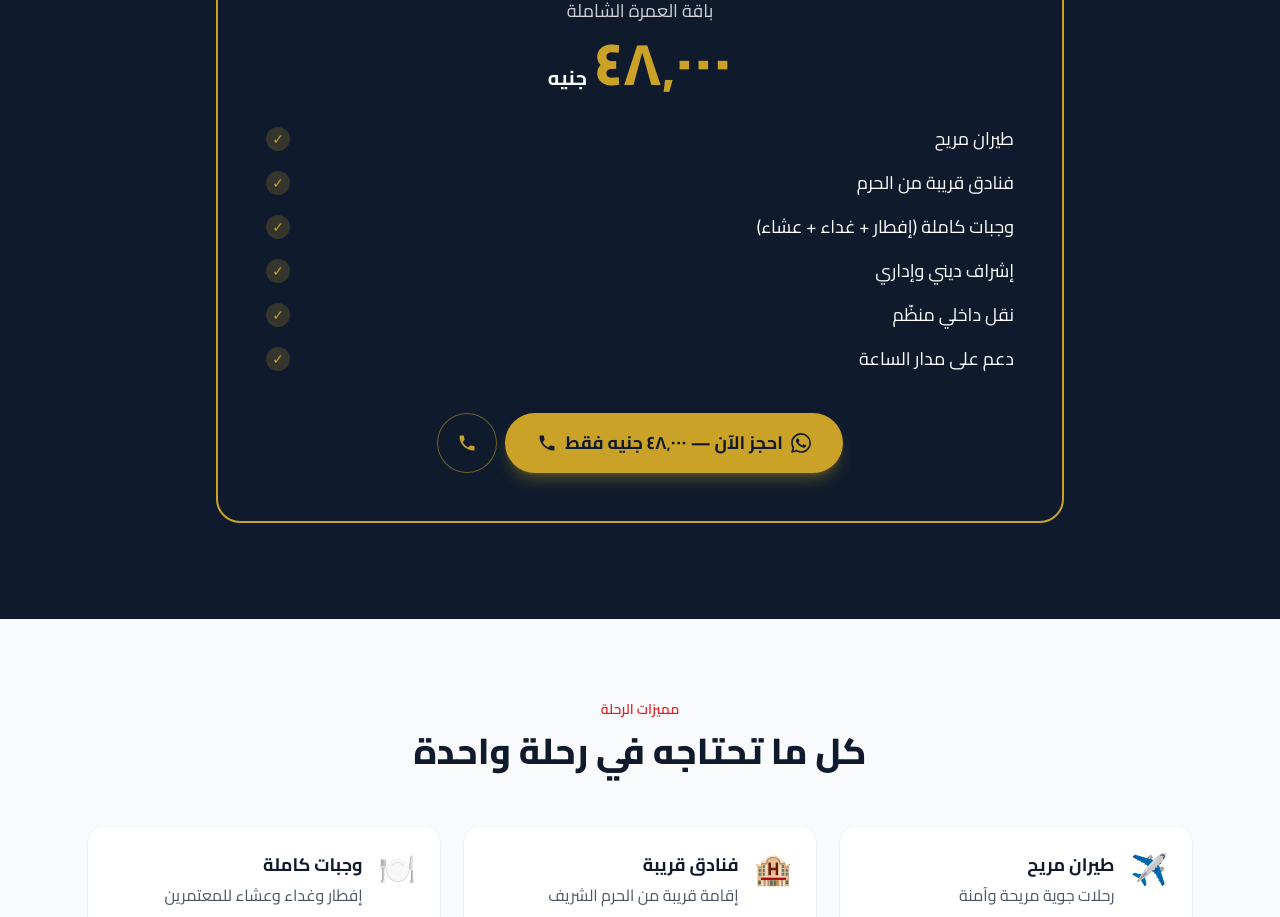
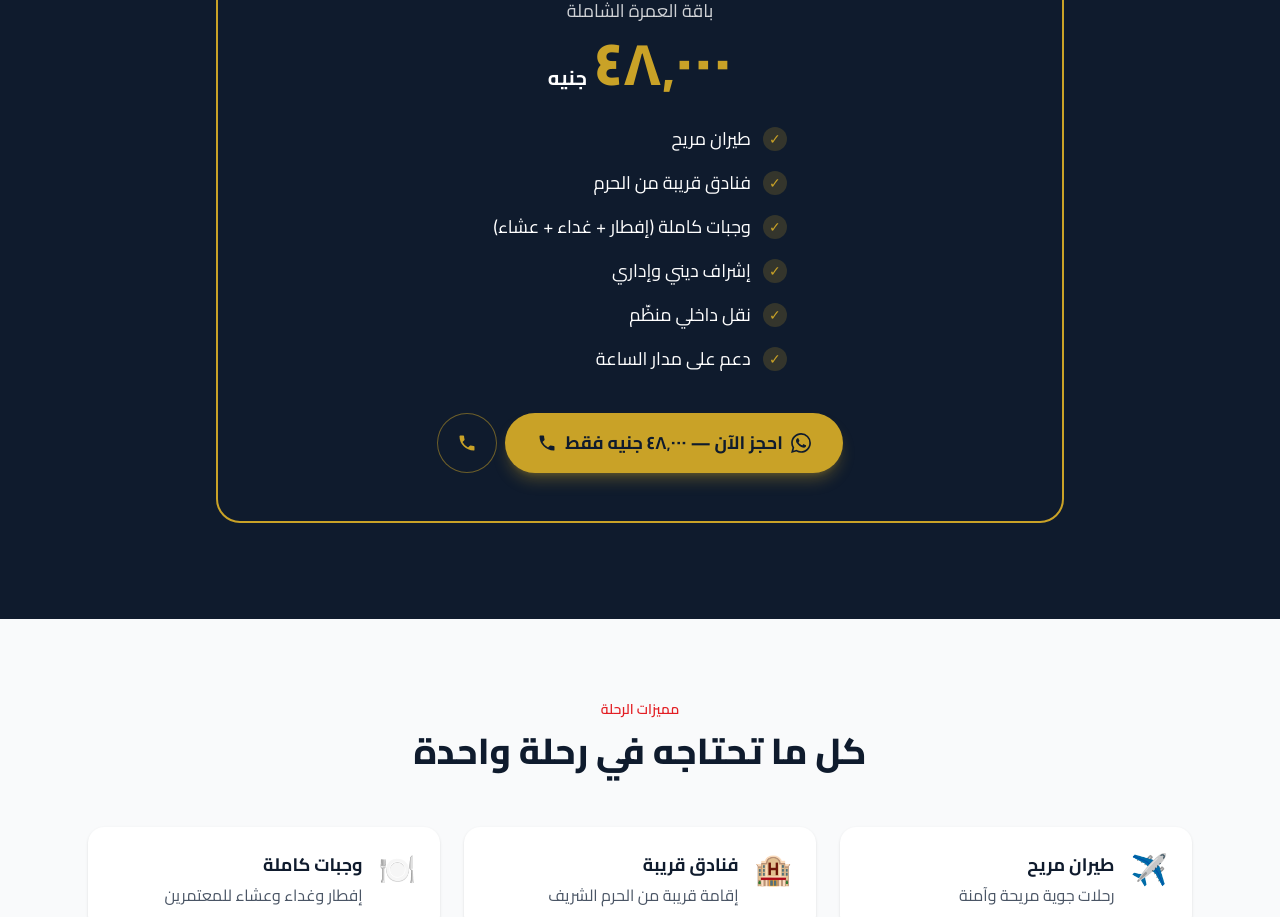
Before and after one commit to Hamo2000223/Hajj-and-Umrah-, a Next.js app: page / in a window 1280 px wide. Shown: the part 1859-2776 px from the top of the page. Built offline with nearby package versions, Linux system fonts and the light colour scheme; a web font is replaced by a local one.

Commit message:
style: center features list and align checkmarks correctly in PricingCard

```diff
--- a/src/components/PricingCard.tsx
+++ b/src/components/PricingCard.tsx
@@ -42,19 +42,21 @@
               </div>
             </div>
 
-            <ul className="mb-10 space-y-4">
+            <div className="mb-10 flex justify-center">
+              <ul className="space-y-4 text-right">
                 {inclusions.map((item) => (
                   <li
                     key={item}
-                  className="flex items-center justify-between gap-3 text-lg text-white"
+                    className="flex items-center gap-3 text-lg text-white"
                   >
-                  <span>{item}</span>
                     <span className="flex h-6 w-6 shrink-0 items-center justify-center rounded-full bg-elite-gold/20 text-sm text-elite-gold">
                       ✓
                     </span>
+                    <span>{item}</span>
                   </li>
                 ))}
               </ul>
+            </div>
 
             <div className="flex justify-center">
               <WhatsAppButton
```
Lines whose indentation alone changed are shown as unchanged.
